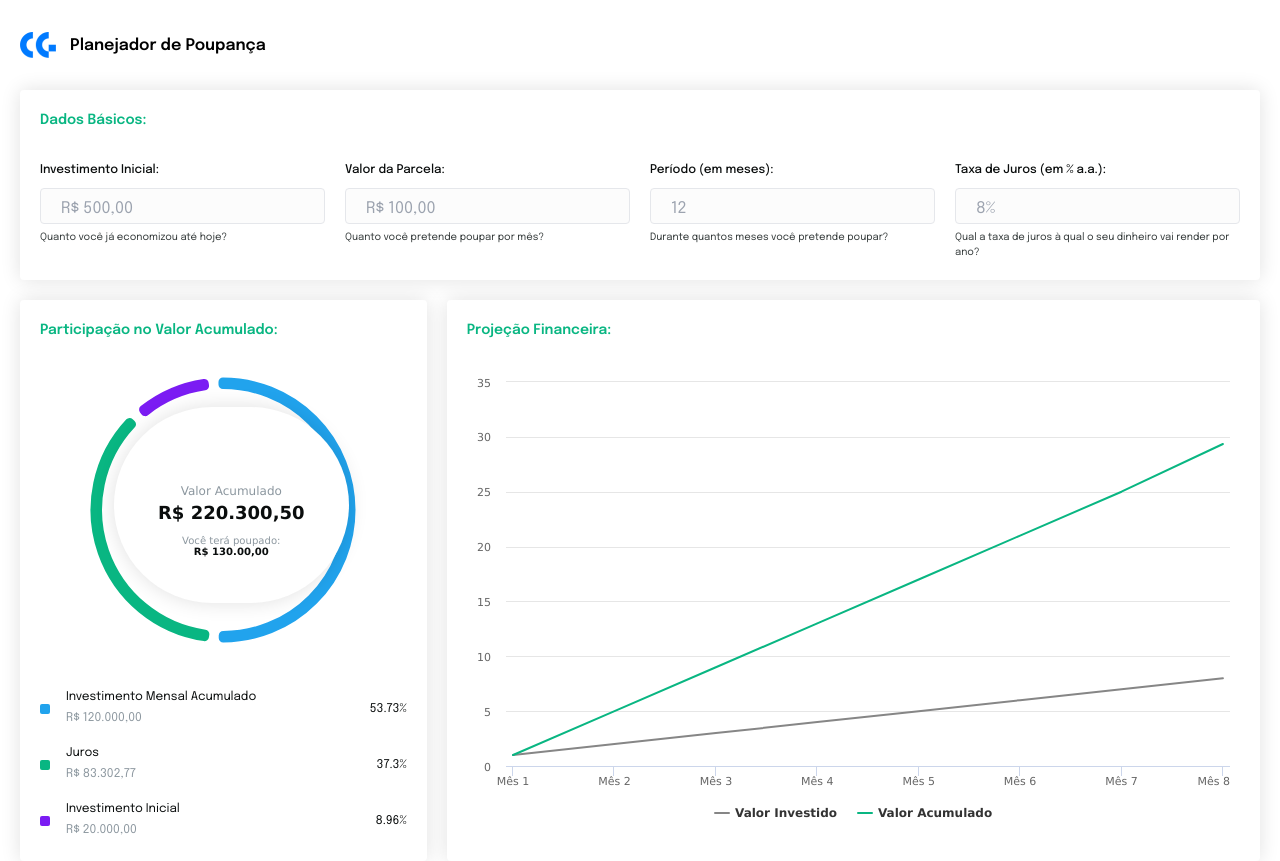
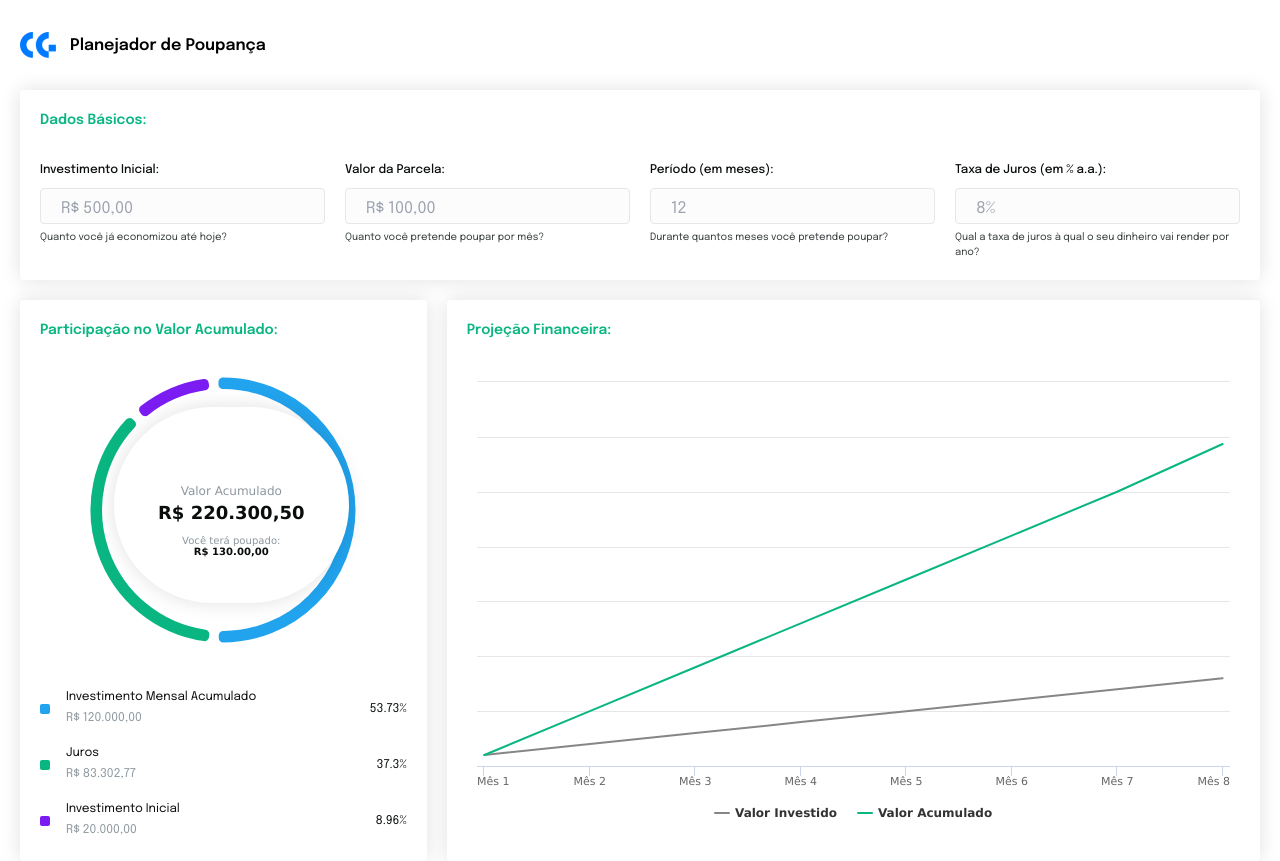
Before and after one commit to IgorSouzza/carteiraglobal, a Next.js app: page / in a window 1280 px wide. Built offline with nearby package versions, Linux system fonts and the light colour scheme.

Commit message:
chore: remove yAxis labels

```diff
--- a/src/presentation/components/Charts/FinancialProjection/options/index.js
+++ b/src/presentation/components/Charts/FinancialProjection/options/index.js
@@ -24,6 +24,9 @@ export function makeOptions (data = []) {
       }
     },
     yAxis: {
+      labels: {
+        enabled: false
+      },
       title: {
         text: ''
       }
```
